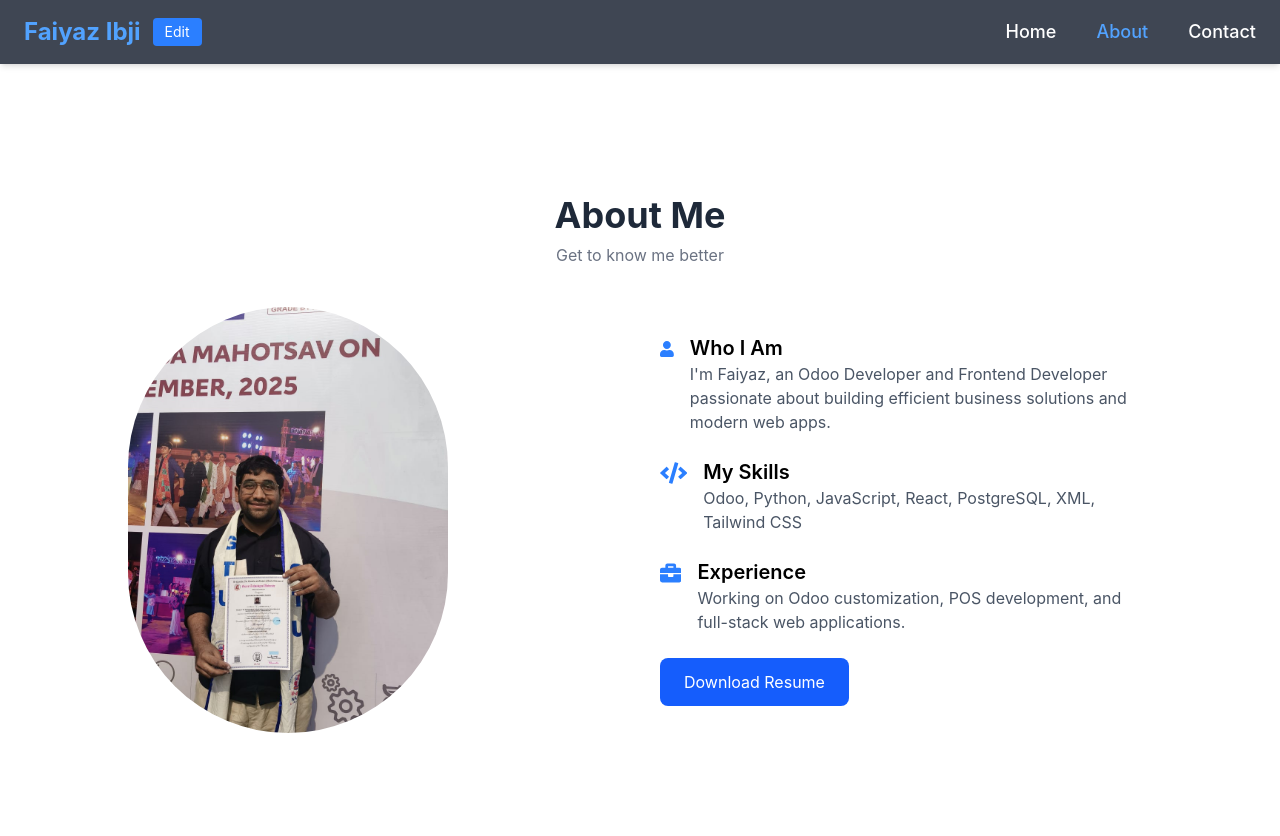
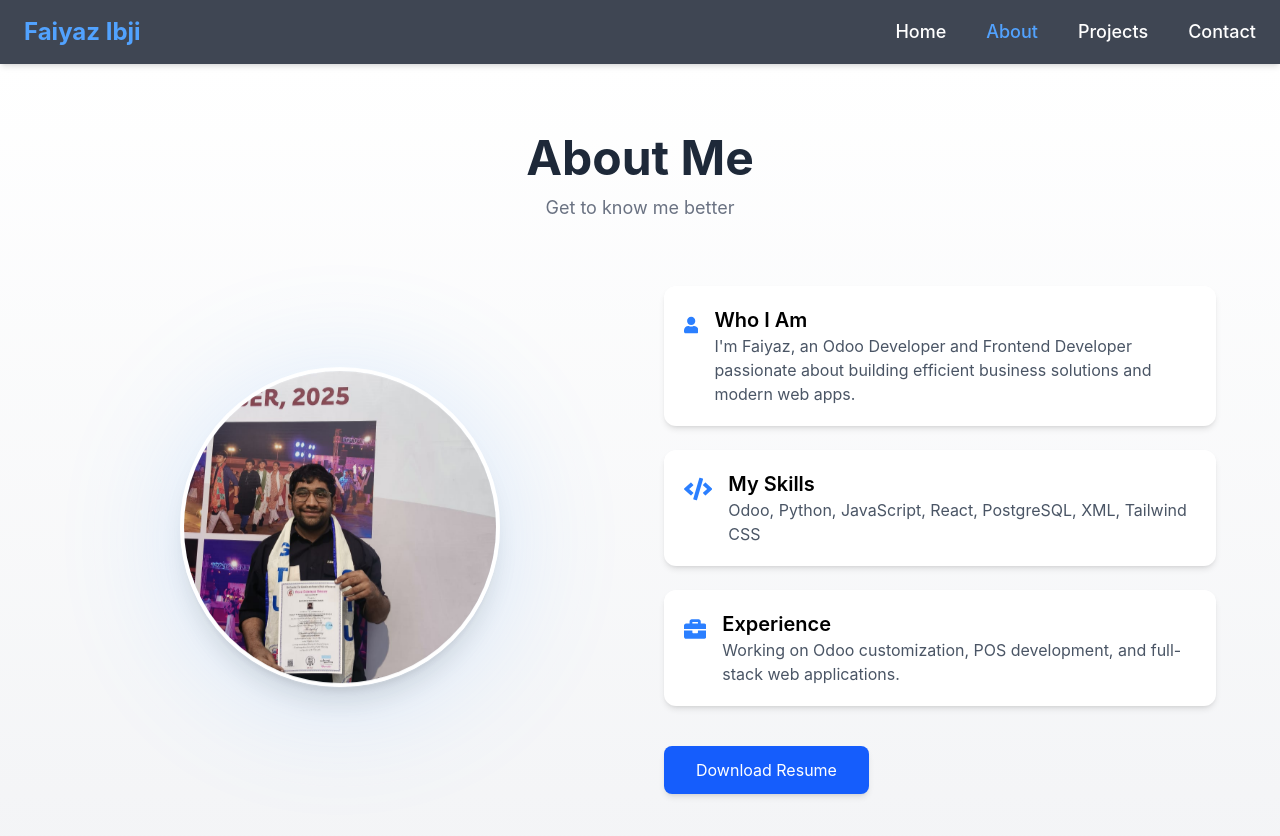
Before and after one commit to Faiyazi/Portfolio, a React (Vite) app: page /about in a window 1280 px wide. Shown: the top 836 px of the page. Built offline with nearby package versions, Linux system fonts and the light colour scheme; no server answers.

Commit message:
[Update animation]

```diff
--- /dev/null
+++ b/src/components/About/About.css
@@ -0,0 +1,54 @@
+@keyframes slideLeft {
+  from {
+    opacity: 0;
+    transform: translateX(-80px);
+  }
+  to {
+    opacity: 1;
+    transform: translateX(0);
+  }
+}
+
+@keyframes slideRight {
+  from {
+    opacity: 0;
+    transform: translateX(80px);
+  }
+  to {
+    opacity: 1;
+    transform: translateX(0);
+  }
+}
+
+@keyframes slideUp {
+  from {
+    opacity: 0;
+    transform: translateY(60px);
+  }
+  to {
+    opacity: 1;
+    transform: translateY(0);
+  }
+}
+
+@keyframes float {
+  0% { transform: translateY(0px); }
+  50% { transform: translateY(-15px); }
+  100% { transform: translateY(0px); }
+}
+
+.animate-slideLeft {
+  animation: slideLeft 1s ease forwards;
+}
+
+.animate-slideRight {
+  animation: slideRight 1s ease forwards;
+}
+
+.animate-slideUp {
+  animation: slideUp 1s ease forwards;
+}
+
+.animate-float {
+  animation: float 4s ease-in-out infinite;
+}
--- a/src/components/About/About.jsx
+++ b/src/components/About/About.jsx
@@ -1,38 +1,46 @@
 import { FaUser, FaCode, FaBriefcase } from "react-icons/fa";
-import profileImg from "../image/image.png"
+import profileImg from "../image/image.png";
+import "./About.css"
 
 const About = () => {
   return (
-    <div className="min-h-screen flex items-center justify-center bg-white px-4">
+    <div className="min-h-screen flex items-center justify-center bg-gradient-to-b from-white to-gray-100 px-4 py-16">
 
-      <div className="max-w-5xl w-full py-12">
+      <div className="max-w-6xl w-full">
 
         {/* Heading */}
-        <div className="text-center mb-10 animate-slideUp">
-          <h1 className="text-4xl font-bold text-gray-800">
+        <div className="text-center mb-16 animate-slideUp">
+          <h1 className="text-4xl md:text-5xl font-bold text-gray-800">
             About Me
           </h1>
-          <p className="text-gray-500 mt-2">
+          <p className="text-gray-500 mt-3 text-lg">
             Get to know me better
           </p>
         </div>
 
-        <div className="grid md:grid-cols-2 gap-10 items-center">
+        <div className="grid md:grid-cols-2 gap-12 items-center">
 
           {/* Left Side Image */}
-          <div className="animate-slideLeft">
-            <img
-              src={profileImg}
-              alt="profile"
-              className="w-80 rounded-full hover:scale-105 transition duration-500"
-            />
+          <div className="flex justify-center animate-slideLeft">
+            <div className="relative">
+
+              {/* Glow Background */}
+              <div className="absolute inset-0 bg-blue-400 blur-3xl opacity-20 rounded-full"></div>
+
+              <img
+                src={profileImg}
+                alt="profile"
+                className="relative w-80 h-80 object-cover rounded-full border-4 border-white shadow-xl animate-float hover:scale-105 transition duration-500"
+              />
+            </div>
           </div>
 
           {/* Right Side Content */}
           <div className="space-y-6 animate-slideRight">
 
-            <div className="flex gap-4">
-              <FaUser className="text-3xl text-blue-500" />
+            {/* Who I Am */}
+            <div className="flex gap-4 bg-white p-5 rounded-xl shadow-md hover:shadow-xl hover:scale-105 transition duration-300">
+              <FaUser className="text-3xl text-blue-500 mt-1" />
               <div>
                 <h2 className="text-xl font-semibold">Who I Am</h2>
                 <p className="text-gray-600">
@@ -42,8 +50,9 @@ const About = () => {
               </div>
             </div>
 
-            <div className="flex gap-4">
-              <FaCode className="text-3xl text-blue-500" />
+            {/* Skills */}
+            <div className="flex gap-4 bg-white p-5 rounded-xl shadow-md hover:shadow-xl hover:scale-105 transition duration-300">
+              <FaCode className="text-3xl text-blue-500 mt-1" />
               <div>
                 <h2 className="text-xl font-semibold">My Skills</h2>
                 <p className="text-gray-600">
@@ -52,8 +61,9 @@ const About = () => {
               </div>
             </div>
 
-            <div className="flex gap-4">
-              <FaBriefcase className="text-3xl text-blue-500" />
+            {/* Experience */}
+            <div className="flex gap-4 bg-white p-5 rounded-xl shadow-md hover:shadow-xl hover:scale-105 transition duration-300">
+              <FaBriefcase className="text-3xl text-blue-500 mt-1" />
               <div>
                 <h2 className="text-xl font-semibold">Experience</h2>
                 <p className="text-gray-600">
@@ -64,11 +74,13 @@ const About = () => {
             </div>
 
             {/* Button */}
-            <div>
-              <a href="/Faiyaz_ibji.pdf" download>
-                <button className="bg-blue-600 text-white px-6 py-3 rounded-lg hover:bg-blue-700 hover:scale-105 transition duration-300">
-                  Download Resume
-                </button>
+            <div className="pt-4">
+              <a
+                href="/Faiyaz_ibji.pdf"
+                download
+                className="inline-block bg-blue-600 text-white px-8 py-3 rounded-lg hover:bg-blue-700 hover:scale-105 shadow-md transition duration-300"
+              >
+                Download Resume
               </a>
             </div>
 
--- a/src/components/Navbar/Navbar.jsx
+++ b/src/components/Navbar/Navbar.jsx
@@ -1,35 +1,9 @@
 import { NavLink } from "react-router-dom";
-import { useState, useEffect } from "react";
+import { useState } from "react";
 import { FaBars, FaTimes } from "react-icons/fa";
 
 function Navbar() {
   const [menuOpen, setMenuOpen] = useState(false);
-  const [title, setTitle] = useState("Faiyaz Ibji");
-
-  useEffect(() => {
-    fetch("http://localhost:5000/api/portfolio/navbar")
-      .then(res => res.json())
-      .then(data => {
-        if (data?.content?.title) {
-          setTitle(data.content.title);
-        }
-      });
-  }, []);
-
-  const editTitle = async () => {
-    const newName = prompt("Enter new Navbar name");
-    if (!newName) return;
-
-    setTitle(newName);
-
-    await fetch("http://localhost:5000/api/portfolio/navbar", {
-      method: "POST",
-      headers: {
-        "Content-Type": "application/json"
-      },
-      body: JSON.stringify({ title: newName })
-    });
-  };
 
   return (
     <nav className="backdrop-blur-md bg-gray-900/80 text-white shadow-md sticky top-0 z-50 transition-all duration-500">
@@ -37,23 +11,15 @@ function Navbar() {
       <div className="max-w-7xl mx-auto px-6 py-4 flex justify-between items-center">
 
         {/* Logo */}
-        <div className="flex items-center gap-3">
-          <div className="text-2xl font-bold text-blue-400 hover:scale-105 transition duration-300 cursor-pointer">
-            {title}
-          </div>
-
-          <button
-            onClick={editTitle}
-            className="bg-blue-500 px-3 py-1 rounded text-sm hover:bg-blue-600 hover:scale-105 transition"
-          >
-            Edit
-          </button>
+        <div className="text-2xl font-bold text-blue-400 hover:scale-105 transition duration-300 cursor-pointer">
+          Faiyaz Ibji
         </div>
 
         {/* Desktop Menu */}
         <div className="hidden md:flex gap-10 text-lg font-medium">
           <NavItem to="/">Home</NavItem>
           <NavItem to="/about">About</NavItem>
+          <NavItem to="/projects">Projects</NavItem>
           <NavItem to="/contact">Contact</NavItem>
         </div>
 
@@ -75,6 +41,7 @@ function Navbar() {
         <div className="flex flex-col items-center gap-6 text-lg">
           <NavItem to="/" onClick={() => setMenuOpen(false)}>Home</NavItem>
           <NavItem to="/about" onClick={() => setMenuOpen(false)}>About</NavItem>
+          <NavItem to="/projects" onClick={() => setMenuOpen(false)}>Projects</NavItem>
           <NavItem to="/contact" onClick={() => setMenuOpen(false)}>Contact</NavItem>
         </div>
       </div>
@@ -96,7 +63,6 @@ function NavItem({ to, children, onClick }) {
     >
       {children}
 
-      {/* Animated Underline */}
       <span className="absolute left-0 bottom-0 w-0 h-[2px] bg-blue-400 transition-all duration-300 group-hover:w-full"></span>
     </NavLink>
   );
```
